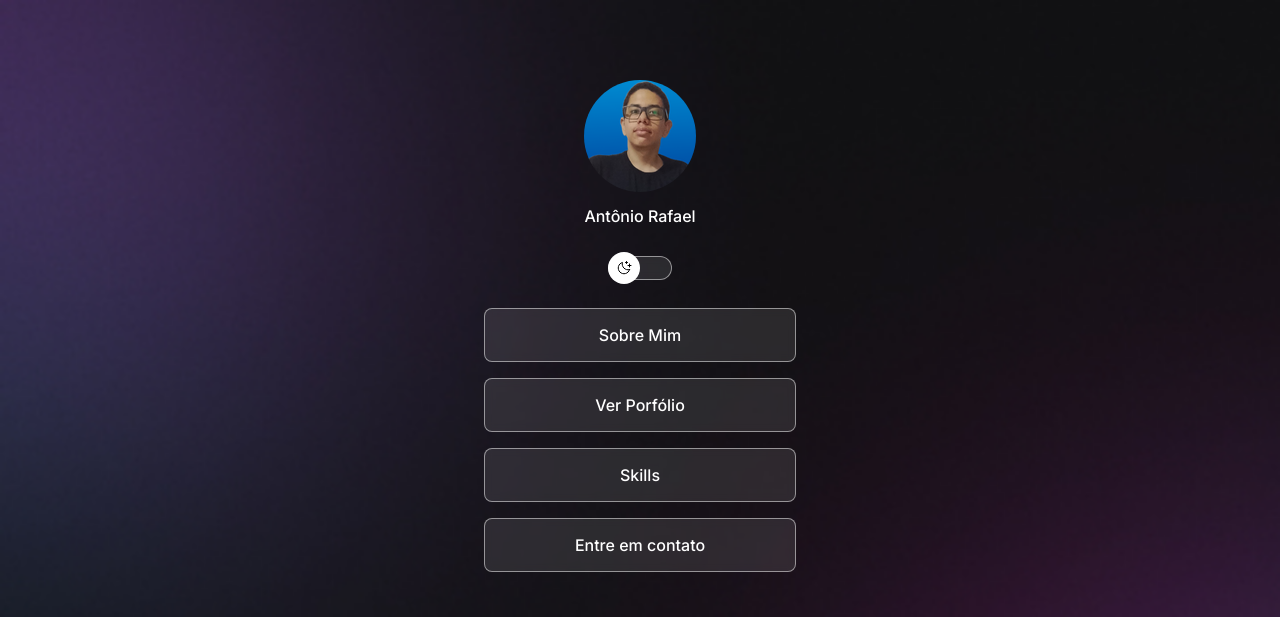
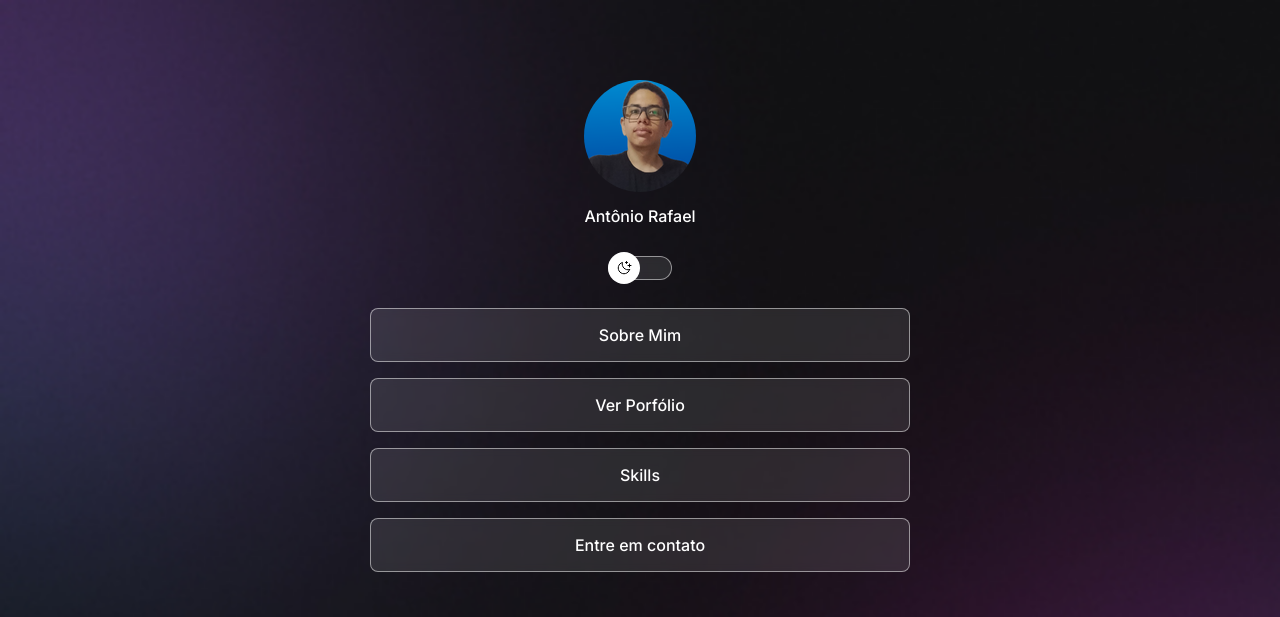
Before and after one commit to Antonio-Rafael-Silva/Projeto-DevLinks, a plain HTML site: page src/index.html in a window 1280 px wide. Shown: the top 617 px of the page. Drawn offline with nearby package versions, Linux system fonts and the light colour scheme.

Commit message:
adjust mainCoinainer width

```diff
--- a/src/styles.css
+++ b/src/styles.css
@@ -10,9 +10,7 @@
 
 /* Variáveis globais */
 :root {
-    /* Altura e largura do mainContainer */
-    --mainWitdh: 360px;
-    --mainHeight: 712px;
+
 
     /* Cores | Modo escuro */
     --textColor: #FFFFFF;
@@ -62,8 +60,8 @@ body * {
 
 /* Estilização do mainContainer */
 #mainContainer {
-    width: var(--mainWitdh);
-    height: var(--mainHeight);
+    width: 100%;
+    max-width: 588px;
     margin: 56px auto 0px; /* Centraliza horizontalmente */
     padding: 0px 24px;
 }
```
